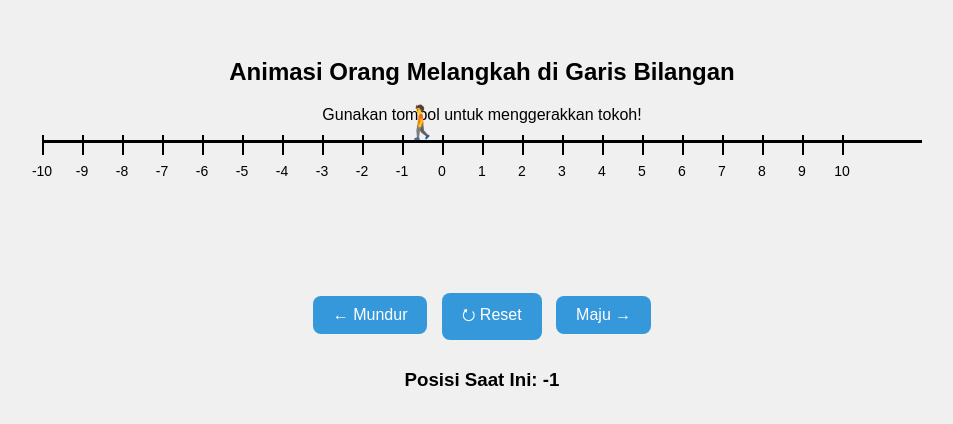
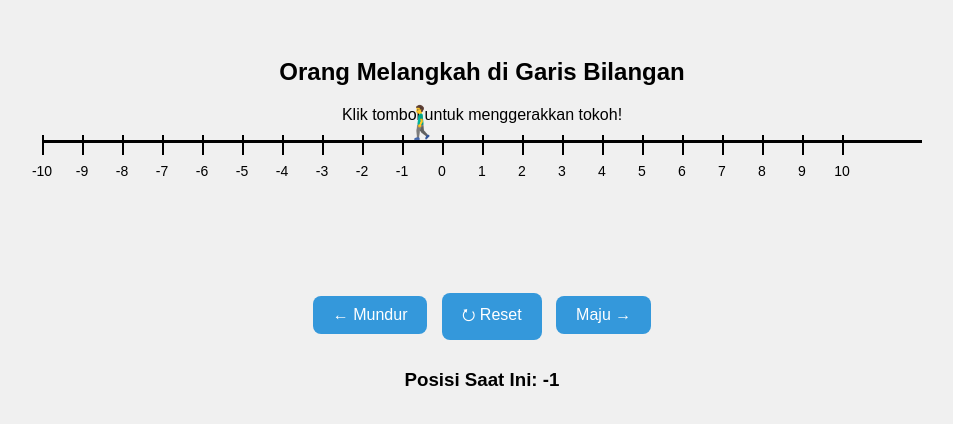
Before and after one commit to Novitaa127/bilangan-bulat-anim-orang, a plain HTML site: page index.html in a window 1280 px wide. Both pictures are taken after a click on the button "← Mundur". Shown: the whole page, without its empty margins (158-1111 px from the left). Drawn offline with Linux system fonts and the light colour scheme.

Commit message:
Update index.html

```diff
--- a/index.html
+++ b/index.html
@@ -2,7 +2,7 @@
 <html lang="id">
 <head>
   <meta charset="UTF-8" />
-  <title>Orang Melangkah di Garis Bilangan</title>
+  <title>Orang Melangkah - Arah Benar</title>
   <style>
     body {
       font-family: sans-serif;
@@ -60,8 +60,8 @@
 </head>
 <body>
 
-  <h2>Animasi Orang Melangkah di Garis Bilangan</h2>
-  <p>Gunakan tombol untuk menggerakkan tokoh!</p>
+  <h2>Orang Melangkah di Garis Bilangan</h2>
+  <p>Klik tombol untuk menggerakkan tokoh!</p>
 
   <div id="line">
     <div id="person">🚶</div>
@@ -101,22 +101,29 @@
       }
     }
 
-    function updatePerson() {
+    function updatePerson(direction = 0) {
       const x = (position - min) * spacing;
       person.style.left = x + 'px';
+
+      if (direction < 0) {
+        person.textContent = '🚶‍♂️'; // menghadap kiri
+      } else if (direction > 0) {
+        person.textContent = '🚶'; // menghadap kanan
+      }
+
       posText.textContent = position;
     }
 
     function step(val) {
       if (position + val >= min && position + val <= max) {
         position += val;
-        updatePerson();
+        updatePerson(val);
       }
     }
 
     function reset() {
       position = 0;
-      updatePerson();
+      updatePerson(0);
     }
 
     drawTicks();
```
